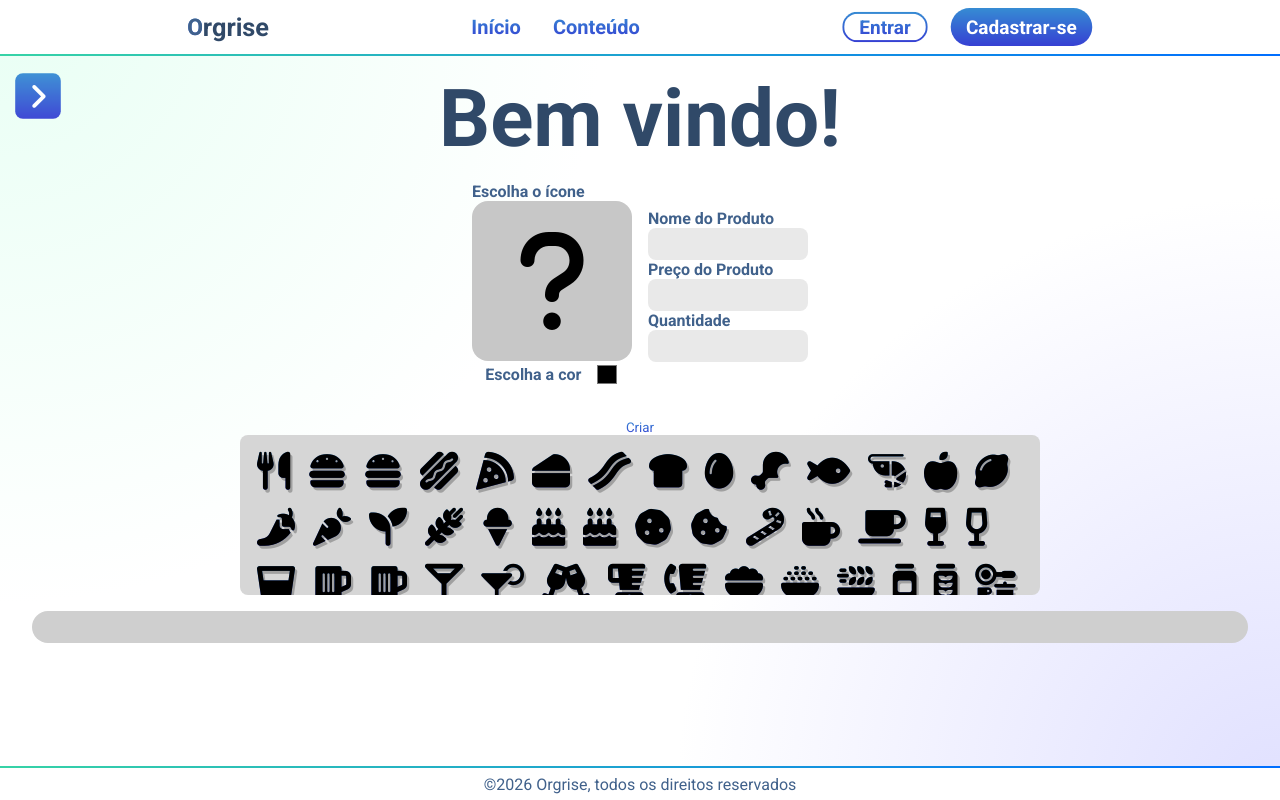
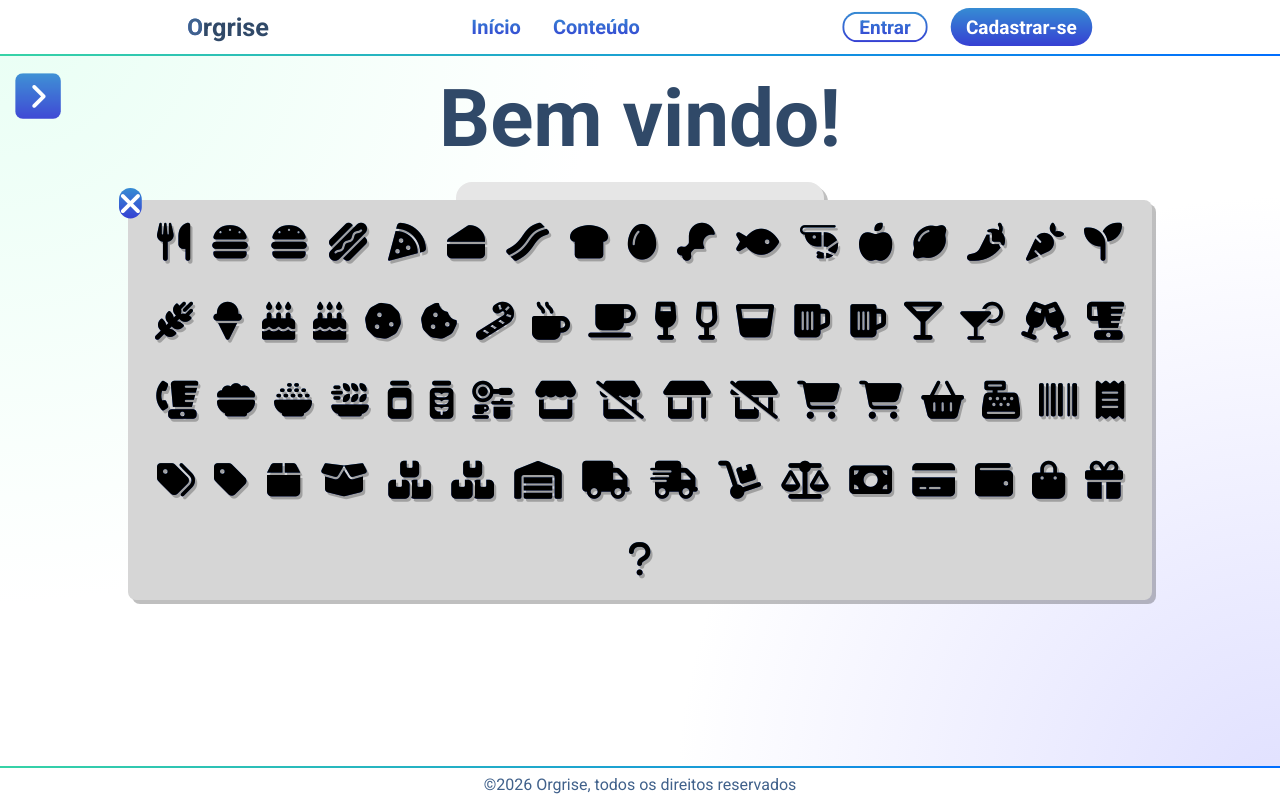
Before and after one commit to lucasdevsilva26/Orgrise, a React (Vite) app: page /landing in a window 1280 px wide. Both pictures are taken after a click on the button 552 px from the left and 281 px from the top of the page. Built offline with nearby package versions, Linux system fonts and the light colour scheme; some icons are missing.

Commit message:
update new functions

```diff
--- a/src/components/CreateMenu.jsx
+++ b/src/components/CreateMenu.jsx
@@ -1,6 +1,7 @@
 import { useState } from "react";
 import "./createMenu.css";
 import IconList from "./IconList";
+import ItemList from "./itemList";
 
 function CreateMenu() {
   const [items, changeItems] = useState([]);
@@ -76,9 +77,10 @@ function CreateMenu() {
     { id: 67, icon: "fa-gift" },
     { id: 68, icon: "fa-question" },
   ]);
+  const [iconsMenu, changeIconsMenu] = useState(false);
 
   const [icon, setIcon] = useState(icons[68].icon);
-  const [color, changeColor] = useState('#000');
+  const [color, changeColor] = useState("#000");
   const [name, changeName] = useState();
   const [price, changeprice] = useState();
   const [amount, changeAmount] = useState();
@@ -122,11 +124,14 @@ function CreateMenu() {
 
   return (
     <>
-      <section id="createMenu">
+      <section id="createMenu" className="boxShadow">
         <section>
           <div>
             <label htmlFor="iconManager">Escolha o ícone</label>
-            <button id="iconManager">
+            <button
+              id="iconManager"
+              onClick={() => changeIconsMenu(!iconsMenu)}
+            >
               <i className={`fas ${icon}`} style={{ color: `${color}` }}></i>
             </button>
             <div>
@@ -169,37 +174,23 @@ function CreateMenu() {
           </form>
         </section>
 
-        <button onClick={() => createItem(icon, color, name, price, amount)}>
+        <button
+          className="responButton"
+          onClick={() => createItem(icon, color, name, price, amount)}
+        >
           Criar
         </button>
       </section>
 
-      <IconList icons={icons} iconChange={iconChange} color={color} ></IconList>
+      <IconList
+        icons={icons}
+        iconChange={iconChange}
+        color={color}
+        iconsMenu={iconsMenu}
+        changeIconsMenu={changeIconsMenu}
+      ></IconList>
 
-      <section id="itemList">
-        {items.map((item) => {
-          return (
-            <article key={item.id} className="itemCard">
-              <i
-                className={`fas item ${item.icon}`}
-                style={{ color: `${item.color}` }}
-              ></i>
-
-              <h2> {item.name} </h2>
-
-              <span>
-                {" "}
-                {Number(item.price).toLocaleString("pt-BR", {
-                  style: "currency",
-                  currency: "BRL",
-                })}{" "}
-              </span>
-
-              <span> {item.amount} </span>
-            </article>
-          );
-        })}
-      </section>
+      <ItemList items={items}></ItemList>
     </>
   );
 }
--- a/src/components/Header.jsx
+++ b/src/components/Header.jsx
@@ -34,7 +34,7 @@ function Header() {
 
         <button
           id="signon"
-          className="responButton"
+          className="responButton coloredButton"
           onClick={() => navigate("/signon")}
         >
           Cadastrar-se
--- a/src/components/IconList.jsx
+++ b/src/components/IconList.jsx
@@ -1,16 +1,33 @@
-import './iconList.css'
+import "./iconList.css";
 
-function IconList({icons, iconChange, color}) {
+function IconList({ icons, iconChange, color, iconsMenu, changeIconsMenu }) {
   return (
     <>
-      <section id="iconList">
-        {icons.map((icon) => {
+      <section
+        id="iconList"
+        className="boxShadow"
+        style={{ display: `${iconsMenu ? "flex" : "none"}` }}
+      >
+        <div>
+          {icons.map((icon) => {
           return (
-            <button key={icon.id} className="responButton" onClick={() => iconChange(icon.icon)}>
-                <i className={`fas ${icon.icon}`} style={{ color: `${color}` }}></i>
+            <button
+              key={icon.id}
+              className="responButton"
+              onClick={() => iconChange(icon.icon)}
+            >
+              <i
+                className={`fas ${icon.icon} textShadow`}
+                style={{ color: `${color}` }}
+              ></i>
             </button>
           );
         })}
+        </div>
+
+        <button id="iconListExitButton" className="responButton coloredButton" onClick={() => changeIconsMenu(false)}>
+          <i className="fas fa-xmark"></i>
+        </button>
       </section>
     </>
   );
--- /dev/null
+++ b/src/components/ItemList.jsx
@@ -0,0 +1,29 @@
+function ItemList({items}) {
+    return (
+    <section id="itemList">
+        {items.map((item) => {
+          return (
+            <article key={item.id} className="itemCard">
+              <i
+                className={`fas item ${item.icon}`}
+                style={{ color: `${item.color}` }}
+              ></i>
+
+              <h2> {item.name} </h2>
+
+              <span>
+                {" "}
+                {Number(item.price).toLocaleString("pt-BR", {
+                  style: "currency",
+                  currency: "BRL",
+                })}{" "}
+              </span>
+
+              <span> {item.amount} </span>
+            </article>
+          );
+        })}
+      </section>
+    )
+}
+export default ItemList
--- a/src/components/createMenu.css
+++ b/src/components/createMenu.css
@@ -4,7 +4,15 @@
   align-items: center;
   justify-content: center;
   gap: 2rem;
+
+  width: max-content;
+  height: max-content;
   margin-top: 1rem;
+  margin: 1rem;
+  padding: 1rem;
+
+  border-radius: 1rem;
+  background-color: rgb(230, 230, 230);
 }
 #createMenu section {
   display: flex;
@@ -59,13 +67,27 @@
 #createMenu label {
   font-weight: bold;
 }
+#createMenu button {
+  width: 8rem;
+  height: 3rem;
 
+  border-radius: 0.5rem;
+
+  background: linear-gradient(var(--buttonColor1), var(--buttonColor2));
+  color: white;
+
+  font-weight: bold;
+  font-size: 1.5rem;
+}
 #itemList {
-  display: grid;
-  grid-template-columns: repeat(10, 1fr);
+  display: flex;
+  flex-direction: row;
+  flex-wrap: wrap;
+  justify-content: center;
+
   gap: 1rem;
 
-  width: 95%;
+  max-width: 95%;
   max-height: 30rem;
   margin-top: 1rem;
   padding: 1rem;
--- a/src/components/header.css
+++ b/src/components/header.css
@@ -75,9 +75,6 @@
 }
 #header #signon {
   padding: 0.5rem 1rem;
-
-  background: linear-gradient(var(--buttonColor1), var(--buttonColor2));
-  color: white;
 }
 #header #menu {
   display: none;
--- a/src/components/iconList.css
+++ b/src/components/iconList.css
@@ -1,35 +1,71 @@
 #iconList {
+  flex-wrap: wrap;
+  align-items: center;
+  justify-content: center;
+
+  width: 80%;
+  height: 25rem;
+
+  position: fixed;
+  top: 50%;
+  left: 50%;
+
+  border-radius: 0.5rem;
+  background-color: rgb(214, 214, 214);
+
+  scale: 0;
+  translate: -50% -50%;
+
+  animation: spawnList 1s ease forwards;
+}
+@keyframes spawnList {
+  to {
+    scale: 1;
+  }
+}
+#iconList div {
   display: flex;
   flex-wrap: wrap;
+  justify-content: space-evenly;
   gap: 1rem;
 
-  width: 90%;
-  max-width: 50rem;
-  height: 10rem;
-  padding: 1rem;
-
-  border-radius: .5rem;
-  background-color: rgb(214, 214, 214);
+  width: 95%;
+  height: 95%;
 
   overflow-x: hidden;
-  overflow-y: auto;
+  overflow-y: scroll;
 }
-#iconList::-webkit-scrollbar {
+#iconList div::-webkit-scrollbar {
   width: 1rem;
 }
-#iconList::-webkit-scrollbar-thumb {
+#iconList div::-webkit-scrollbar-thumb {
   border-radius: 9999rem;
-  border: .25rem solid transparent;
+  border: 0.25rem solid transparent;
 
   background: rgb(145, 145, 145);
   background-clip: content-box;
 }
-#iconList::-webkit-scrollbar-track {
+#iconList div::-webkit-scrollbar-track {
   background: none;
 }
 #iconList button {
-    font-size: 250%;
+  font-size: 250%;
 }
-#iconList button i {
-  text-shadow: .15rem .15rem 0rem rgba(0, 0, 0, .25);
+#iconListExitButton {
+  width: max-content;
+  height: max-content;
+
+  position: absolute;
+  top: 0;
+  left: 0;
+  aspect-ratio: 1 / 1;
+
+  border-radius: 999rem;
+  transform-origin: center;
+  translate: -40% -40%;
+
+  font-size: 2rem !important;
 }
+#iconListExitButton i {
+  color: white;
+}
--- a/src/components/sideBar.css
+++ b/src/components/sideBar.css
@@ -1,4 +1,6 @@
 #sideBar {
+  z-index: 100;
+
   display: flex;
   flex-direction: column;
   align-items: center;
--- a/src/index.css
+++ b/src/index.css
@@ -46,7 +46,8 @@ body,
     radial-gradient(circle at 100% 100%, rgb(224, 224, 255), transparent 40%),
     white;
 
-  overflow: hidden;
+  overflow-x: hidden;
+  scrollbar-width: none;
 }
 
 button,
@@ -72,6 +73,11 @@ h1 {
   filter: brightness(0.75);
 }
 
+.coloredButton {
+  background: linear-gradient(var(--buttonColor1), var(--buttonColor2));
+  color: white;
+}
+
 .responButton {
   transform: scale(0.95);
   transition: 0.5s;
@@ -79,3 +85,10 @@ h1 {
 .responButton:hover {
   transform: scale(1);
 }
+
+.textShadow {
+  text-shadow: .15rem .15rem 0rem rgba(0, 0, 0, .25);
+}
+.boxShadow {
+  box-shadow: .25rem .25rem 0rem rgba(0, 0, 0, .25);
+}
```
